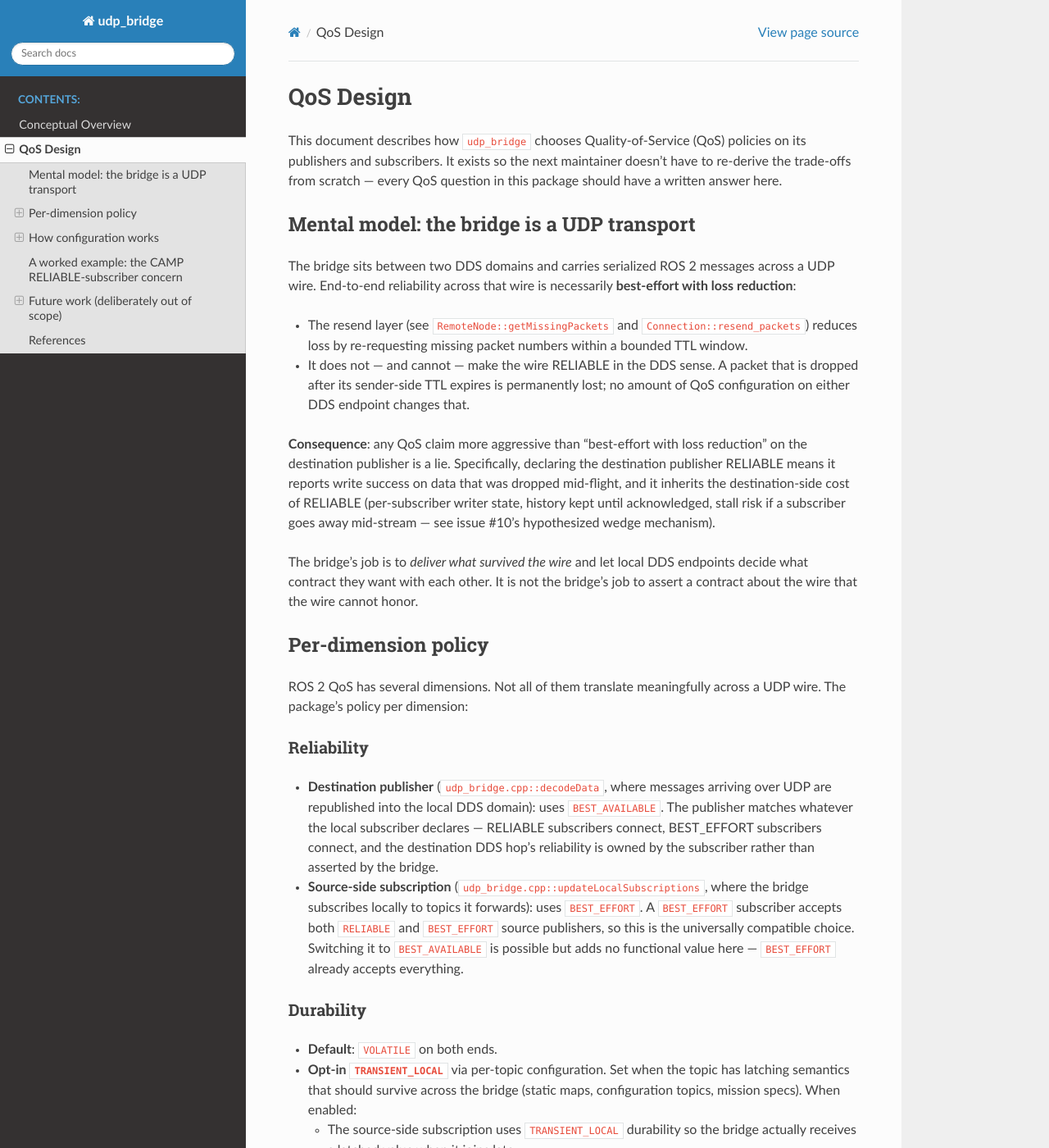
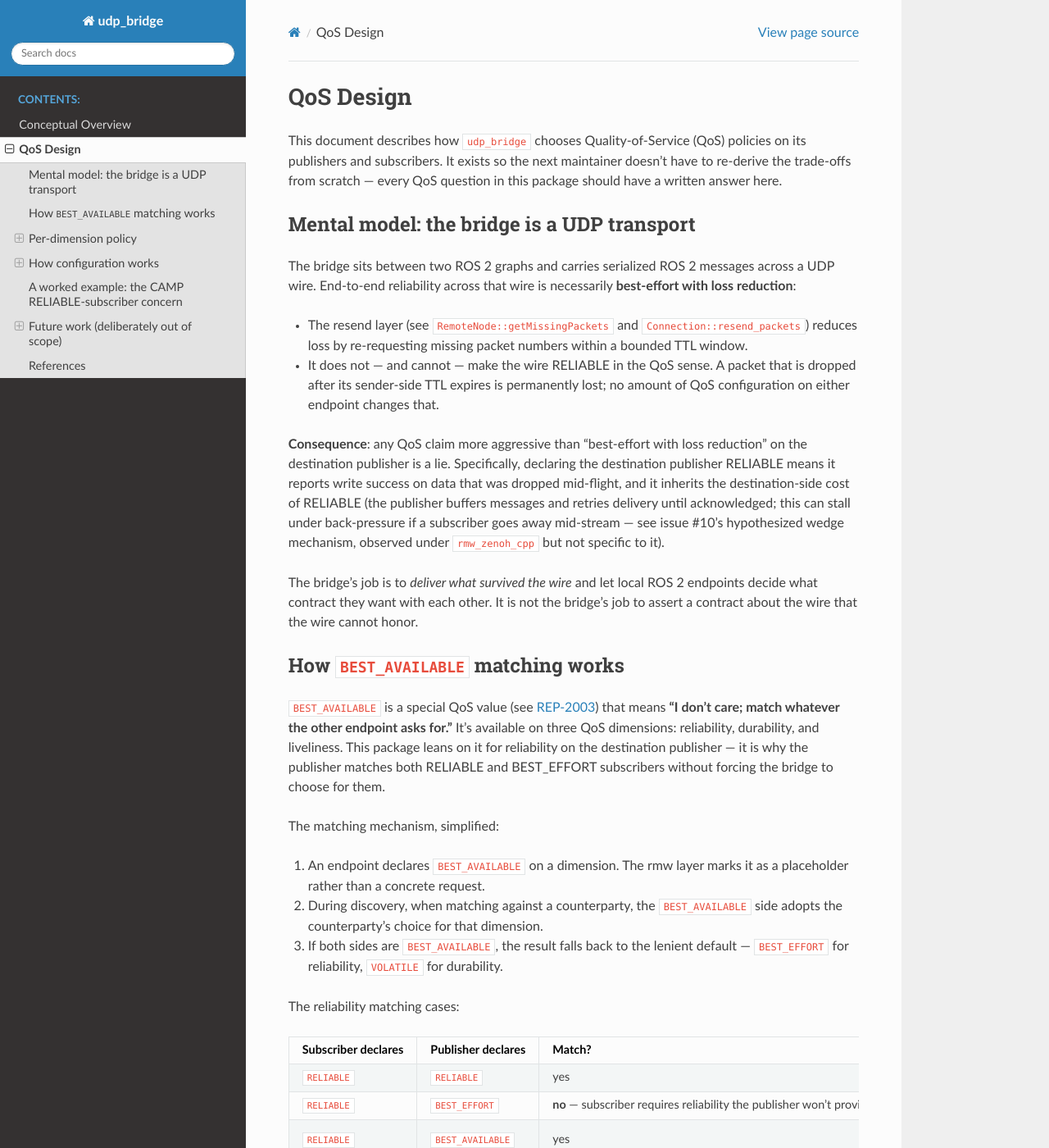
Before and after one commit to rolker/udp_bridge, a Sphinx documentation site: the page built from udp_bridge/doc/qos_design.md, in a window 1280 px wide and 1400 px high. Shown: the whole window at 82% size. Built offline with Sphinx 7.4.7 and the Read the Docs theme 3.1.0, drawn with Linux system fonts in a browser that asks for light colours; some of the changed text lies outside the part shown.

Commit message:
qos_design.md: explain BEST_AVAILABLE matching, neutralize rmw framing
Add a dedicated section explaining how BEST_AVAILABLE works at the
rmw layer (matching mechanism, full reliability matching table,
local-hop caveat for udp_bridge). Future maintainers shouldn't have
to re-derive this from REP-2003.

Replace DDS-centric framing with rmw-neutral language now that
rmw_zenoh_cpp is in production on gabby + salmon. Two DDS
references are kept where they correctly contrast against
rmw_zenoh's transport mechanism, not as the universal substrate.

Co-Authored-By: Claude Opus 4.7 (1M context) <noreply@anthropic.com>

```diff
--- a/udp_bridge/doc/qos_design.md
+++ b/udp_bridge/doc/qos_design.md
@@ -7,29 +7,82 @@ should have a written answer here.
 
 ## Mental model: the bridge is a UDP transport
 
-The bridge sits between two DDS domains and carries serialized ROS 2 messages
-across a UDP wire. End-to-end reliability across that wire is necessarily
-**best-effort with loss reduction**:
+The bridge sits between two ROS 2 graphs and carries serialized ROS 2
+messages across a UDP wire. End-to-end reliability across that wire is
+necessarily **best-effort with loss reduction**:
 
 - The resend layer (see `RemoteNode::getMissingPackets` and
   `Connection::resend_packets`) reduces loss by re-requesting missing packet
   numbers within a bounded TTL window.
-- It does not — and cannot — make the wire RELIABLE in the DDS sense. A
+- It does not — and cannot — make the wire RELIABLE in the QoS sense. A
   packet that is dropped after its sender-side TTL expires is permanently
-  lost; no amount of QoS configuration on either DDS endpoint changes that.
+  lost; no amount of QoS configuration on either endpoint changes that.
 
 **Consequence**: any QoS claim more aggressive than "best-effort with loss
-reduction" on the destination publisher is a lie. Specifically, declaring the
-destination publisher RELIABLE means it reports write success on data that
-was dropped mid-flight, and it inherits the destination-side cost of RELIABLE
-(per-subscriber writer state, history kept until acknowledged, stall risk if
-a subscriber goes away mid-stream — see issue #10's hypothesized wedge
-mechanism).
+reduction" on the destination publisher is a lie. Specifically, declaring
+the destination publisher RELIABLE means it reports write success on data
+that was dropped mid-flight, and it inherits the destination-side cost of
+RELIABLE (the publisher buffers messages and retries delivery until
+acknowledged; this can stall under back-pressure if a subscriber goes
+away mid-stream — see issue #10's hypothesized wedge mechanism, observed
+under `rmw_zenoh_cpp` but not specific to it).
 
-The bridge's job is to *deliver what survived the wire* and let local DDS
+The bridge's job is to *deliver what survived the wire* and let local ROS 2
 endpoints decide what contract they want with each other. It is not the
 bridge's job to assert a contract about the wire that the wire cannot
 honor.
+
+## How `BEST_AVAILABLE` matching works
+
+`BEST_AVAILABLE` is a special QoS value (see
+[REP-2003](https://github.com/ros-infrastructure/rep/blob/master/rep-2003.rst))
+that means **"I don't care; match whatever the other endpoint asks for."**
+It's available on three QoS dimensions: reliability, durability, and
+liveliness. This package leans on it for reliability on the destination
+publisher — it is why the publisher matches both RELIABLE and BEST_EFFORT
+subscribers without forcing the bridge to choose for them.
+
+The matching mechanism, simplified:
+
+1. An endpoint declares `BEST_AVAILABLE` on a dimension. The rmw layer
+   marks it as a placeholder rather than a concrete request.
+2. During discovery, when matching against a counterparty, the
+   `BEST_AVAILABLE` side adopts the counterparty's choice for that
+   dimension.
+3. If both sides are `BEST_AVAILABLE`, the result falls back to the
+   lenient default — `BEST_EFFORT` for reliability, `VOLATILE` for
+   durability.
+
+The reliability matching cases:
+
+| Subscriber declares | Publisher declares | Match? | Publisher's effective behavior |
+|---|---|---|---|
+| `RELIABLE` | `RELIABLE` | yes | `RELIABLE` |
+| `RELIABLE` | `BEST_EFFORT` | **no** — subscriber requires reliability the publisher won't provide | — |
+| `RELIABLE` | `BEST_AVAILABLE` | yes | `RELIABLE` (publisher buffers + retries on its local hop) |
+| `BEST_EFFORT` | `RELIABLE` | yes | `RELIABLE` (subscriber accepts the stronger contract) |
+| `BEST_EFFORT` | `BEST_AVAILABLE` | yes | `BEST_EFFORT` |
+| `BEST_AVAILABLE` | `BEST_AVAILABLE` | yes | `BEST_EFFORT` (lenient default) |
+
+`BEST_AVAILABLE` is implemented at the rmw layer, so it works across rmw
+implementations. `rmw_cyclonedds_cpp` and `rmw_fastrtps_cpp` map it onto
+the corresponding DDS QoS feature; `rmw_zenoh_cpp` maps it onto Zenoh's
+session-level QoS negotiation. The contract surface is the same — what
+differs between rmws is the underlying transport mechanism that
+implements RELIABLE delivery once a match is established.
+
+It was introduced in Iron Irwini and is fully usable in Jazzy
+(verified at `/opt/ros/jazzy/include/rclcpp/rclcpp/qos.hpp:190` —
+`reliability_best_available()` is the C++ setter on `rclcpp::QoS`).
+
+**Caveat specific to `udp_bridge`**: when a `RELIABLE` subscriber matches
+the bridge's `BEST_AVAILABLE` destination publisher, the publisher does
+behave `RELIABLE` — *for its local hop only*, between the bridge process
+and the destination subscriber. It cannot make the upstream UDP wire
+reliable; data that fell off the wire before `decodeData` was ever called
+is gone. The "transparency lie" warned about in the mental model isn't
+fixed by `BEST_AVAILABLE`; it's just kept from becoming a hard
+QoS-matching wall on top of it.
 
 ## Per-dimension policy
 
@@ -39,10 +92,10 @@ across a UDP wire. The package's policy per dimension:
 ### Reliability
 
 - **Destination publisher** (`udp_bridge.cpp::decodeData`, where messages
-  arriving over UDP are republished into the local DDS domain): uses
+  arriving over UDP are republished into the local ROS 2 graph): uses
   `BEST_AVAILABLE`. The publisher matches whatever the local subscriber
   declares — RELIABLE subscribers connect, BEST_EFFORT subscribers
-  connect, and the destination DDS hop's reliability is owned by the
+  connect, and the destination side's reliability is owned by the
   subscriber rather than asserted by the bridge.
 - **Source-side subscription** (`udp_bridge.cpp::updateLocalSubscriptions`,
   where the bridge subscribes locally to topics it forwards): uses
@@ -85,7 +138,7 @@ across a UDP wire. The package's policy per dimension:
   some cadence. None of these properties survive serialization,
   fragmentation, network transit, and reassembly in a meaningful way.
 - The "is the wire alive?" question is answered by the bridge's own
-  `bridge_info` heartbeat topic on a 2-second cadence, not by DDS
+  `bridge_info` heartbeat topic on a 2-second cadence, not by rmw-level
   liveliness assertions on user topics.
 
 ## How configuration works
@@ -162,7 +215,7 @@ This package ships **no per-topic `reliability: reliable` overrides** in
 the initial deployment of this design. The CAMP-style mitigation is
 entirely subsumed by `BEST_AVAILABLE` matching. If a future use case
 emerges that genuinely requires the destination publisher to assert
-`RELIABLE` semantics on the destination DDS hop (independent of what the
+`RELIABLE` semantics on the destination side (independent of what the
 subscriber declares), the per-topic `reliability: reliable` override is
 the right knob — but the bar is high, because asserting RELIABLE on a
 UDP-fed publisher is the lie this design avoids.
```
